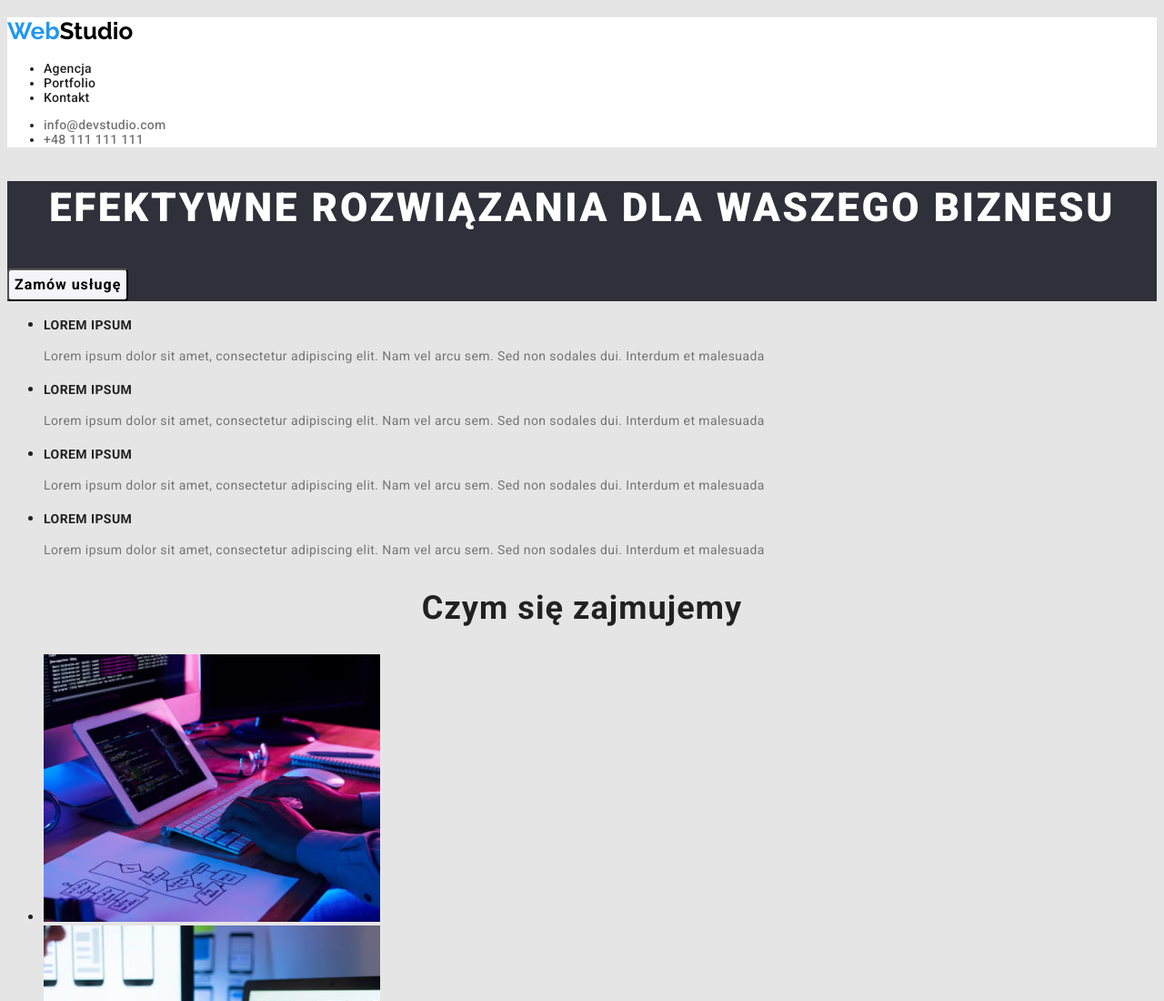
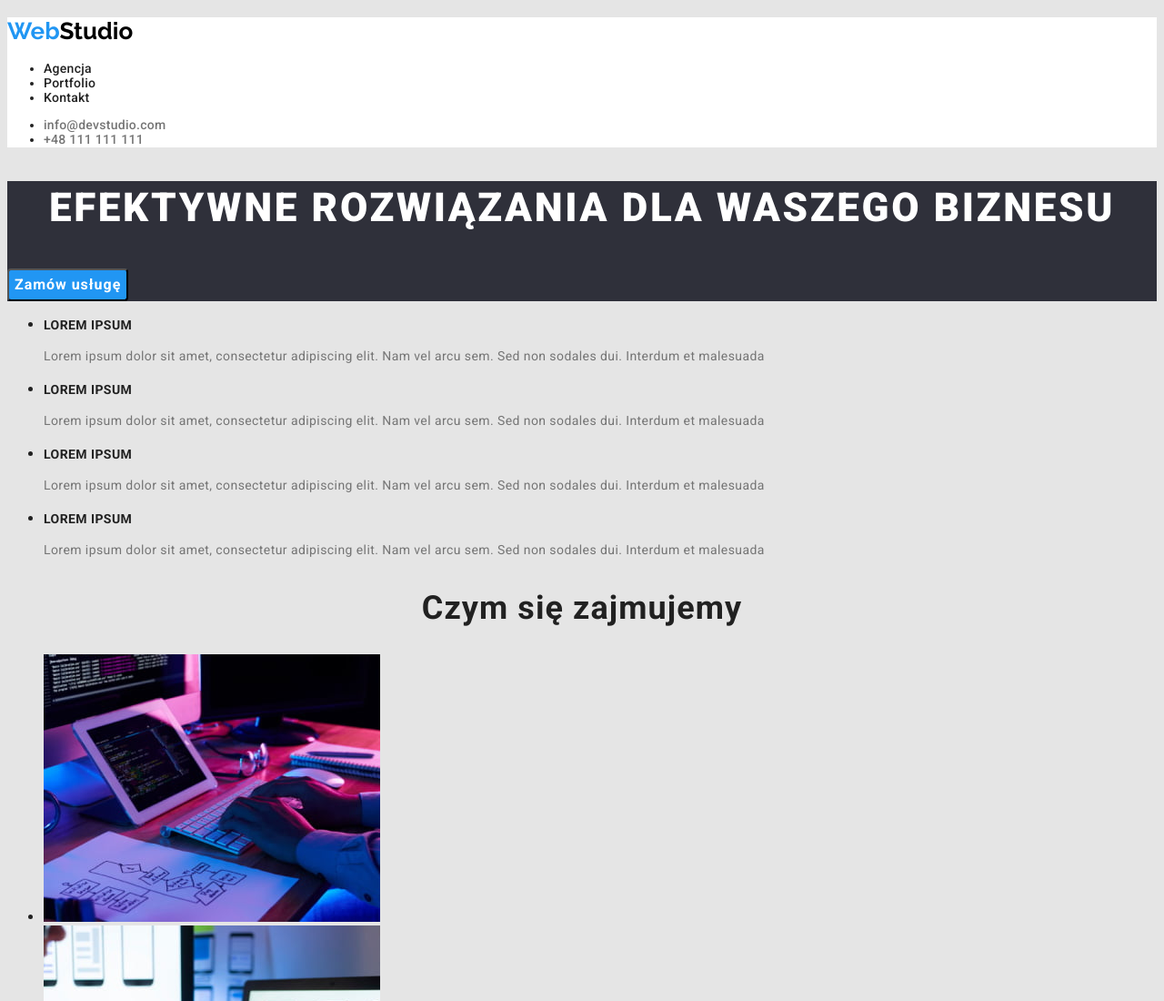
Before and after one commit to AnnaLisowska-Kaluzna/goit-markup-hw-02, a plain HTML site: page index.html in a window 1280 px wide. Shown: the top 1100 px of the page at 91% size. Drawn offline with Linux system fonts and the light colour scheme.

Commit message:
poprawa koloru buttona

```diff
--- a/css/styles.css
+++ b/css/styles.css
@@ -113,8 +113,9 @@ body {
   text-align: center;
   letter-spacing: 0.06em;
   border-radius: 4px;
-  background-color: var(--background-btn-color);
-}
+  color: var(--color-white);
+  background-color: var(--color-hover);
+  }
 
 .btn {
   font-family: "Roboto", sans-serif;
@@ -124,14 +125,12 @@ body {
   line-height: 1.62;
   text-align: center;
   letter-spacing: 0.03em;
-  background-color: var(--background-btn-color);
+    background-color: var(--background-btn-color);
   border-radius: 4px;
 }
 
 .button:hover,
 .button:focus {
-  color: var(--color-white);
-  background-color: var(--color-hover);
   cursor: pointer;
   box-shadow: 0px 4px 4px rgba(0, 0, 0, 0.15);
 }
```
